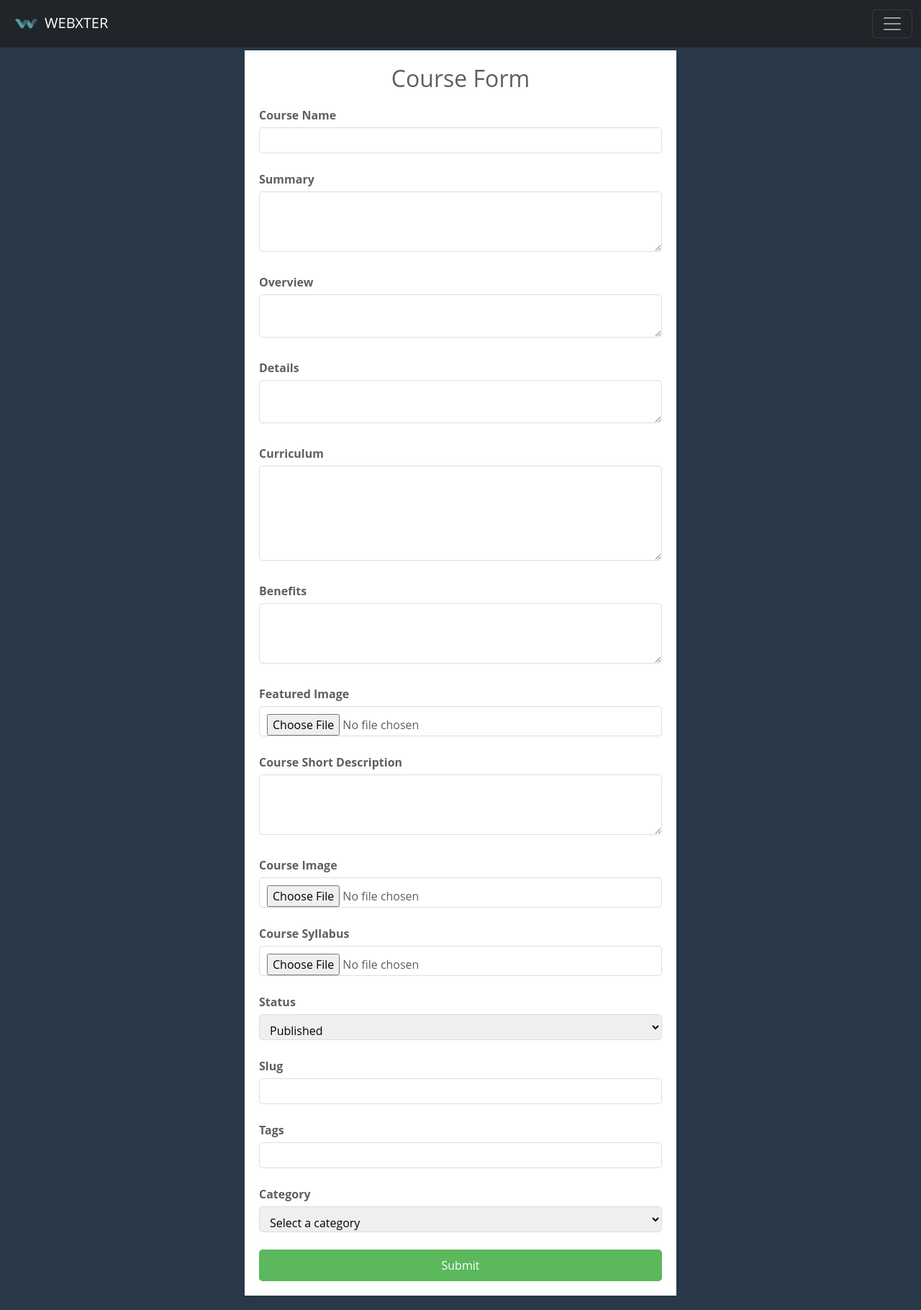
After one commit to Kabir7830/final-webxter, a Django app: page /add/course/ in a window 1280 px wide. The commit adds this page. Shown: the whole page at 72% size. Run offline with Django 4.2, Linux system fonts and the light colour scheme; a user stored in the database is signed in; data comes from the database, SQL or seed files in the repository; data that the repository does not hold is empty; some libraries are stand-ins or nearby versions; some web fonts are replaced.

Commit message:
changed the add course template for admin

```diff
--- a/homepage/serializers.py
+++ b/homepage/serializers.py
@@ -49,3 +49,9 @@ class BatchSerializer(serializers.ModelSerializer):
     class Meta:
         model = Batches
         fields = ['id','name']
+
+
+class CourseCategoriesSerializer(serializers.ModelSerializer):
+    class Meta:
+        model = CourseCategories
+        fields = "__all__"
--- /dev/null
+++ b/homepage/templates/add/course.html
@@ -0,0 +1,285 @@
+{% extends "admin-master.html"%}
+{% load static %}
+{% block title %}
+    Add Course
+{% endblock title %}
+
+{% block styles %}
+
+    <link rel="stylesheet" href="{% static 'css/messages.css'%}">
+    <style>
+        body {
+            font-family: Arial, sans-serif;
+        }
+
+        #course-section-34736 .container {
+            width: 100%;
+            max-width: 600px;
+            margin: 20px auto;
+            background: #fff;
+            padding: 20px;
+            box-shadow: 0 0 10px rgba(0, 0, 0, 0.1);
+        }
+
+        #course-section-34736 h2 {
+            text-align: center;
+            margin-bottom: 20px;
+        }
+
+        #course-section-34736 label {
+            display: block;
+            margin-bottom: 5px;
+            font-weight: bold;
+        }
+
+        #course-section-34736 input[type="text"],
+        #course-section-34736 input[type="file"],
+        #course-section-34736 textarea,
+        #course-section-34736 select {
+            width: 100%;
+            padding: 10px;
+            padding-bottom:0px ;
+            border: 1px solid #ddd;
+            border-radius: 5px;
+            box-sizing: border-box;
+        }
+
+        #course-section-34736 input[type="checkbox"] {
+            margin-right: 10px;
+        }
+
+        #course-section-34736 button {
+            width: 100%;
+            padding: 10px;
+            background: #5cb85c;
+            border: none;
+            color: white;
+            font-size: 16px;
+            cursor: pointer;
+            border-radius: 5px;
+        }
+
+        #course-section-34736 button:hover {
+            background: #4cae4c;
+        }
+
+        @media (max-width: 600px) {
+            #course-section-34736 .container {
+                padding: 10px;
+            }
+
+            #course-section-34736 button {
+                font-size: 14px;
+            }
+        }
+        .cke_notifications_area{
+            display: none !important;
+        }
+
+    </style>
+{% endblock styles %}
+
+{% block headscripts %}
+    <script src="https://cdn.ckeditor.com/4.16.0/standard/ckeditor.js"></script>
+{% endblock headscripts %}
+
+
+
+
+
+{% block adminarea %}
+    <div id="course-section-34736">
+    {% csrf_token %}
+
+        <div class="container">
+            <form id="courseForm">
+                <h2>Course Form</h2>
+
+                <label for="course_name">Course Name</label>
+                <input type="text" id="course_name" name="course_name" required>
+                <span class="message error visually-hidden" id="id_course_name_error_message"></span>
+                <br>
+                <br>
+                <label for="summary">Summary</label>
+                <textarea id="summary" name="summary" rows="3" required></textarea>
+                <span class="message error visually-hidden" id="id_summary_error_message"></span>
+                <br>
+                <br>
+                <label for="">Overview</label>
+                <textarea id="id_overview" name="overview"></textarea>
+                <span class="message error visually-hidden" id="id_overview_error_message"></span>
+                <script>
+                    CKEDITOR.replace('id_overview');
+                    </script>
+                <br>
+                <br>
+                <label for="">Details</label>
+                <textarea id="id_details" name="details"></textarea>
+                <span class="message error visually-hidden" id="id_details_error_message"></span>
+                <script>
+                    CKEDITOR.replace('id_details');
+                    </script>
+                <br>
+                <br>
+                <label for="curriculum">Curriculum</label>
+                <textarea id="id_curriculum" name="curriculum" rows="5" required></textarea>
+                <span class="message error visually-hidden" id="id_curriculum_error_message"></span>
+                <script>
+                    CKEDITOR.replace('id_curriculum');
+                </script>
+                <br>
+                <br>
+                <label for="benefits">Benefits</label>
+                <textarea id="id_benefits" name="benefits" rows="3" required></textarea>
+                <span class="message error visually-hidden" id="id_benefits_error_message"></span>
+                <script>
+                    CKEDITOR.replace('id_benefits');
+                    </script>
+                <br>
+                <br>
+                <label for="featured_image">Featured Image</label>
+                <input type="file" id="id_featured_image" name="featured_image" accept="image/*">
+                <span class="message error visually-hidden" id="id_featured_image_error_message"></span>
+                <br>
+                <br>
+                <label for="course_short_description">Course Short Description</label>
+                <textarea id="id_course_short_description" name="course_short_description" rows="3" required></textarea>
+                <span class="message error visually-hidden" id="id_course_short_description_error_message"></span>
+                <br>
+                <br>
+                <label for="course_image">Course Image</label>
+                <input type="file" id="id_course_image" name="course_image" accept="image/*">
+                <span class="message error visually-hidden" id="id_course_image_error_message"></span>
+                <br>
+                <br>
+                <label for="course_syllabus">Course Syllabus</label>
+                <input type="file" id="id_course_syllabus" name="course_syllabus">
+                <span class="message error visually-hidden" id="id_course_syllabus_error_message"></span>
+                <br>
+                <br>
+                <label for="is_published">Status</label>
+                <select name="is_published" id="id_is_published">
+                    <option value="True">Published</option>
+                    <option value="False">Draft</option>
+                </select>
+                <span class="message error visually-hidden" id="id_is_published_error_message"></span>
+                <br>
+                <br>
+                <label for="slug">Slug</label>
+                <input type="text" id="id_slug" name="slug" required>
+                <span class="message error visually-hidden" id="id_slug_error_message"></span>
+                <br>
+                <br>
+                <label for="tags">Tags</label>
+                <input type="text" id="id_tags" name="tags">
+                <span class="message error visually-hidden" id="id_tags_error_message"></span>
+                <br>
+                <br>
+                <label for="category">Category</label>
+                <select id="id_category" name="category" required>
+                    <option value="" disabled selected>Select a category</option>
+
+                    <!-- Add more categories as needed -->
+                </select>
+                <span class="message error visually-hidden" id="id_category_error_message"></span>
+                <script>
+
+                    function get_course_categories(){
+                        $.ajax({
+                            url:"{% url 'course-categories' %}",
+                            type:"GET",
+                            contentType:"application/json",
+                            success:function(data){
+                                if (data['status'] == "success"){
+                                    let select = document.getElementById('id_category');
+                                    let categories = data['data'];
+                                    for (let category of categories){
+                                        let option = document.createElement('option');
+                                        option.value = category['id'];
+                                        option.innerHTML = category['name'];
+                                        select.appendChild(option);
+                                    }
+                                }
+
+                                else if (data['status'] == "error"){
+                                    let category_error_message = document.getElementById("id_category_error_message");
+                                    category_error_message.classList.remove('visually-hidden');
+                                    category_error_message.innerHTML = data['message'];
+                                }
+                                console.log("categories: ",data);
+                            },
+                            error:function(xhr,textStatus,errorThrown){
+                                console.error('AJAX ERROR: ',errorThrown);
+                            }
+
+                        })
+                    }
+                    get_course_categories();
+
+                </script>
+                <br>
+                <br>
+                <button type="button" onclick="add_new_course()">Submit</button>
+            </form>
+        </div>
+    </div>
+
+    <script>
+        function add_new_course(){
+
+            let csrftoken = document.querySelector('input[name="csrfmiddlewaretoken"]').value;
+            let course_name = document.getElementById('id_course_name');
+            let summary = document.getElementById('id_summary');
+            let overview = document.getElementById('id_overview');
+            let details = document.getElementById('id_details');
+            let curriculum = document.getElementById('id_curriculum');
+            let benefits = document.getElementById('id_benefits');
+            let featured_image = document.getElementById('id_featured_image');
+            let course_short_description = document.getElementById('id_course_short_description');
+            let course_image = document.getElementById('id_course_image');
+            let course_syllabus = document.getElementById('id_course_syllabus');
+            let is_published = document.getElementById('id_is_published');
+            let slug = document.getElementById('id_slug');
+            let tags = document.getElementById('id_tags');
+            let category = document.getElementById('id_category');
+
+            let postData = {};
+            $.ajax({
+                url:"{% url 'admin-courses-api' %}",
+                type:"POST",
+                contentType:"application/json",
+                data:JSON.stringify(postData),
+                beforeSend:function(xhr){
+                    xhr.setRequestHeader("X-CSRFToken",csrftoken);
+                },
+                success:function(data){
+                    if (data['status']=="success"){
+                        console.log(data)
+                    }
+                    else if (data['status'] =="error"){
+                        console.log(data);
+                        let errors = data['message'];
+                        let keys = Object.keys(errors);
+                        errors_length = Object.keys(errors).length
+                        for (let key of keys){
+                            let mesg = document.getElementById(`id_${key}_error_message`);
+                            mesg.classList.remove('visually-hidden');
+                            mesg.innerHTML = errors[key];
+                        }
+                    }
+                },
+                error:function(xhr,textStatus,errorThrown){
+                    console.log("AJAX ERROR: ",errorThrown);
+                }
+            })
+        }
+
+    </script>
+
+{% endblock adminarea %}
+
+{% block footerscripts%}
+    <script src="scripts.js"></script>
+{% endblock footerscripts%}
+</body>
+</html>
--- a/homepage/templates/admin-master.html
+++ b/homepage/templates/admin-master.html
@@ -27,6 +27,8 @@
         width:20px;
       }
     </style>
+    {% block styles %}{% endblock styles %}
+    {% block headscripts %}{% endblock headscripts %}
 </head>
 <body>
 
@@ -310,5 +312,7 @@
 })
 </script>
 
+{% block footerscripts %}{% endblock footerscripts %}
+
 </body>
 </html>
--- a/homepage/urls.py
+++ b/homepage/urls.py
@@ -14,6 +14,7 @@ urlpatterns = [
     path("courses/<slug:slug>/",getCourseDetails,name="course-details"),
     path('coachings/',getCoachings,name="coachings"),
     path('course-deatils/',CoursedetailsTemplate,name="course-dtls"),
+    path('add/course/',addCourseTemplate,name="admin-add-course"),
 
     # authentication
     path("signup/",SignUp,name="signup"),
@@ -83,6 +84,9 @@ urlpatterns = [
 
     path("admin/courses-api/",AdminCourses.as_view(),name="admin-courses-api"),
 
+        # course categories
+    path('categories/all-api/',CourseCategoryAPI.as_view(),name="course-categories"),
+
         # Time Slots
     path('create-new-time-slot/',AdminTimeSlotsAPI.as_view(),name="admin-create-new-time-slots"),
     path('all-demo-time-slots/',GetDemoTimeSlots.as_view(),name="get-demo-time-slots"),
--- a/homepage/views.py
+++ b/homepage/views.py
@@ -300,6 +300,7 @@ class AdminCourses(APIView):
     def post(self,request):
 
         data = request.data
+        print(data)
         serializer_class = CoursesSerializer(data=data)
         if serializer_class.is_valid():
             serializer_class.save()
@@ -328,6 +329,11 @@ class AdminCourses(APIView):
         except Exception as e:
             return Response({"data":[],"message":f"{e}","status":"error"})
 
+
+def addCourseTemplate(request):
+
+    if is_admin(request):
+        return render(request,"add/course.html")
 
 
 def editCourse(request,course_id):
@@ -380,6 +386,19 @@ def deleteCourse(request,course_id):
         return redirect(request.META.get("HTTP_REFERER"))
     else:
         return render(request,"access-denied.html")
+
+
+class CourseCategoryAPI(APIView):
+
+    def get(self,request):
+
+        categories = CourseCategories.objects.all()
+        if categories is None:
+            return Response({"data":[],"message":"No Categories. Add one to select.","status":"error"})
+
+        serializer_class = CourseCategoriesSerializer(categories,many=True)
+
+        return Response({"data":serializer_class.data,"message":"","status":"success"})
 
 
 def addCourseCategory(request):
```
Also changed, not shown: homepage/models.py (+7 -8 lines), homepage/migrations/0024_alter_courses_benefits_alter_courses_curriculum_and_more.py (added), homepage/migrations/0025_alter_courses_course_syllabus_and_more.py (added), static/js/inrich_text.js (added).
